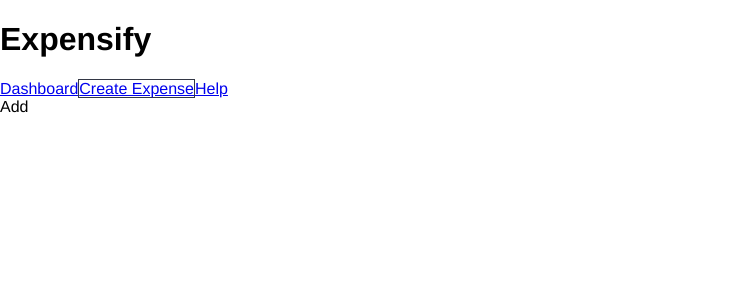
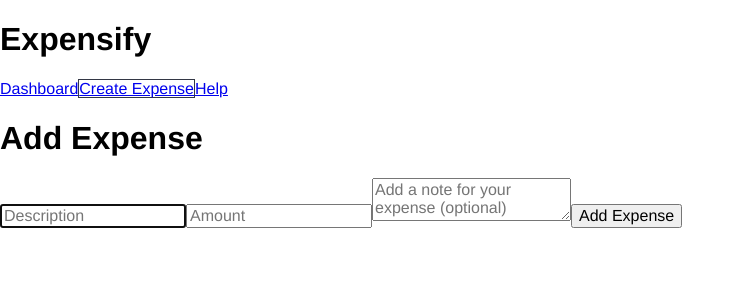
Before and after one commit to pitipon/Expensify-React, a React app: page /create in a window 1280 px wide. Shown: the top 300 px of the page, without its empty margins (0-745 px from the left). Built offline with nearby package versions, Linux system fonts and the light colour scheme.

Commit message:
form logic work

```diff
--- a/src/app.js
+++ b/src/app.js
@@ -39,7 +39,7 @@
     addExpense({
         description: 'Gas bill',
         amount: 200,
-        createdAt: 101
+        createdAt: 1
     })
 )
 
--- /dev/null
+++ b/src/components/ExpenseForm.js
@@ -0,0 +1,60 @@
+import React from 'react';
+
+class ExpenseForm extends React.Component {
+
+    state = {
+        description: '',
+        note: '',
+        amount: ''
+    }
+
+    onDescriptionChange = (e) => {
+        const description = e.target.value;
+        this.setState({description});
+    }
+
+    onNoteChange = (e) => {
+        const note = e.target.value;
+        this.setState({note});
+    }
+
+    onAmountChange = (e) => {
+        const amount = e.target.value;
+
+        // Check number with 2 digit .. ex 334.50
+        if (amount.match(/^\d*(\.\d{0,2})?$/)) {
+            this.setState({amount});
+        }
+    }
+
+    render() {
+
+        return (
+            <div>
+                <form>
+                    <input
+                        type="text"
+                        placeholder="Description"
+                        autoFocus
+                        value={this.state.description}
+                        onChange={this.onDescriptionChange}
+                    />
+                    <input
+                        type="number"
+                        placeholder="Amount"
+                        value={this.state.amount}
+                        onChange={this.onAmountChange}
+                    />
+                    <textarea
+                        placeholder="Add a note for your expense (optional)"
+                        value={this.state.note}
+                        onChange={this.onNoteChange}
+                    ></textarea>
+                    <button>Add Expense</button>
+                </form>
+            </div>
+        )
+    }
+}
+
+export default ExpenseForm;
--- a/src/components/ExpenseListFilter.js
+++ b/src/components/ExpenseListFilter.js
@@ -1,13 +1,29 @@
 import React from 'react';
 import { connect } from 'react-redux';
-import { setTextFilter } from '../actions/filters';
+import { setTextFilter, sortByAmount, sortByDate } from '../actions/filters';
 
 const ExpenseListFilter = (props) => (
     <div>
-        <input type="text" value={props.filter.text} onChange={(e) => {
-            console.log(e.target.value)
-            props.dispatch(setTextFilter(e.target.value))
-        }}/>
+        <input
+            type="text"
+            value={props.filter.text}
+            onChange={(e) => {
+                props.dispatch(setTextFilter(e.target.value))
+            }}
+        />
+        <select
+            value={props.filter.sortBy}
+            onChange={(e) => {
+                if (e.target.value === 'date') {
+                    props.dispatch(sortByDate());
+                } else if (e.target.value === 'amount') {
+                    props.dispatch(sortByAmount());
+                }
+            }}
+        >
+            <option value="date">Date</option>
+            <option value="amount">Amount</option>
+        </select>
     </div>
 )
 
--- a/src/pages/ExpenseAddPage.js
+++ b/src/pages/ExpenseAddPage.js
@@ -1,8 +1,10 @@
 import React from 'react';
+import ExpenseForm from '../components/ExpenseForm';
 
 const ExpenseAddPage = () => (
     <div>
-        Add
+        <h1>Add Expense</h1>
+        <ExpenseForm />
     </div>
 )
 
```
